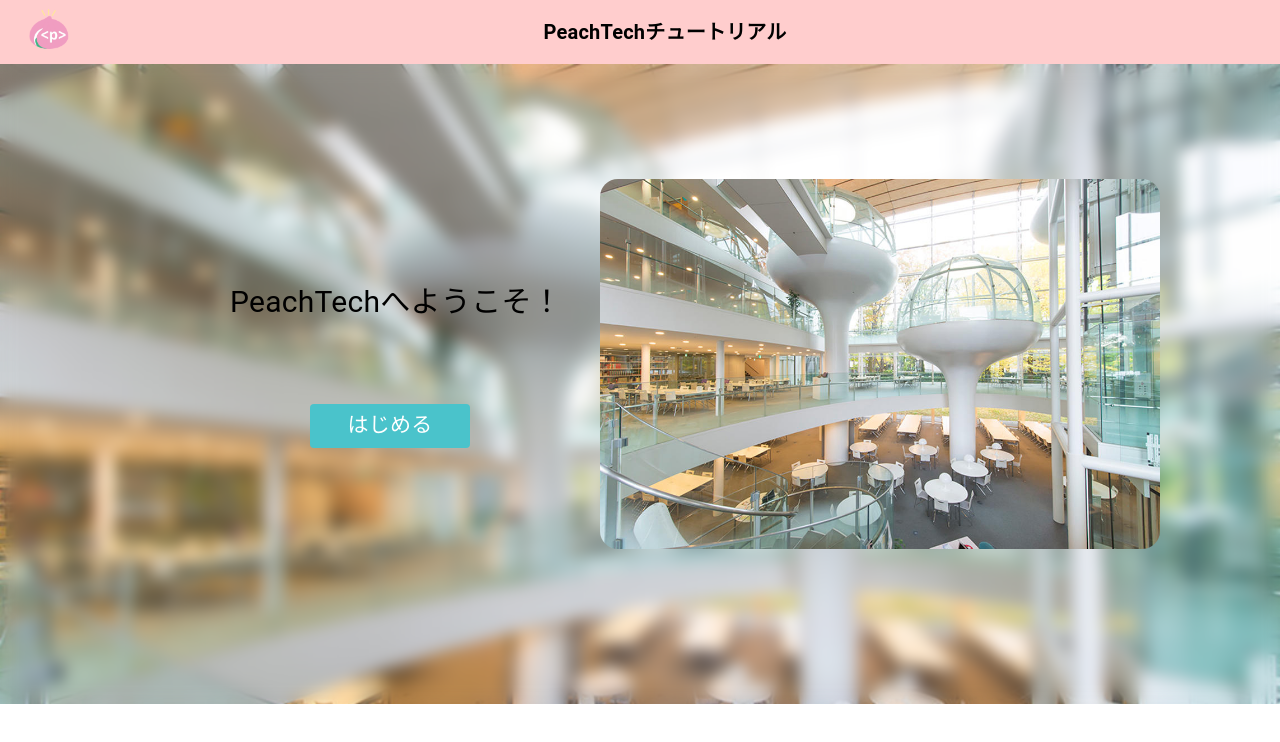
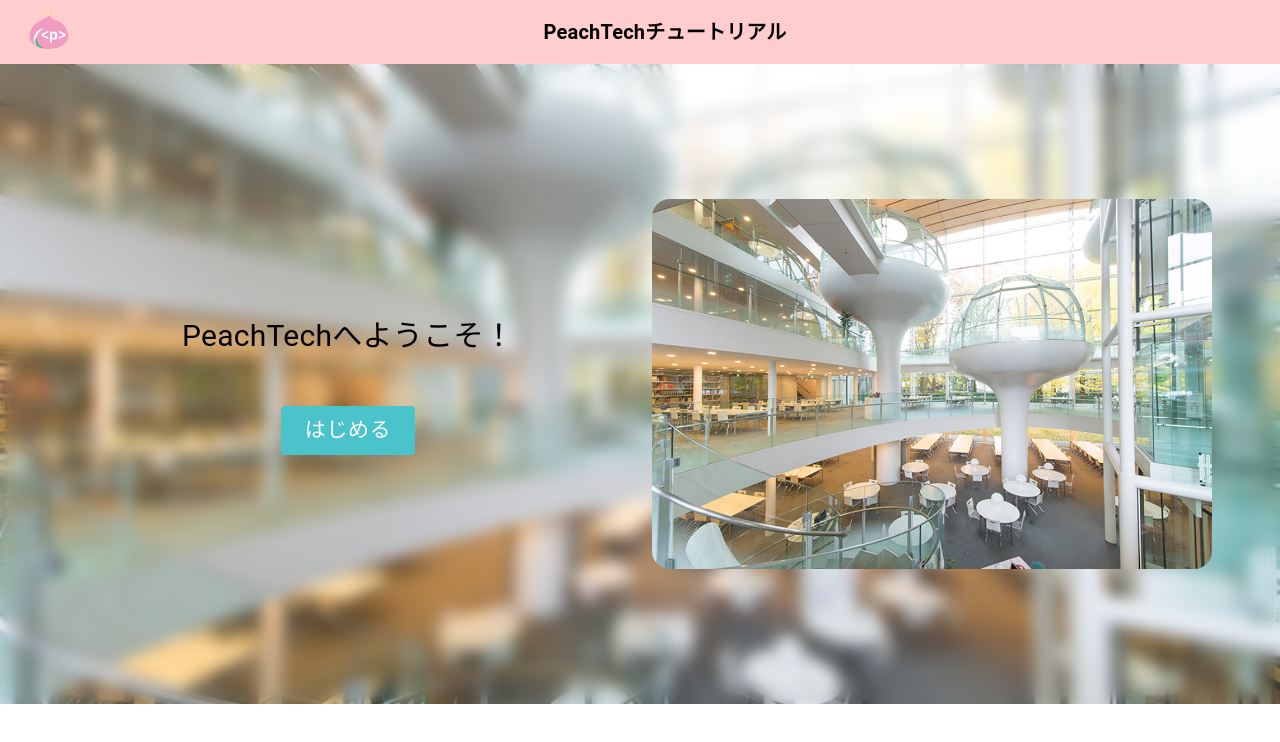
Before and after one commit to Peach-Tech0927/PeachTech-tutorial, a Next.js app: page / in a window 1280 px wide. Shown: the top 742 px of the page. Built offline with nearby package versions, Linux system fonts and the light colour scheme.

Commit message:
要素を絶対配置からフレックスボックスでの配置に修正

```diff
--- a/app/components/first-view.tsx
+++ b/app/components/first-view.tsx
@@ -6,47 +6,57 @@ const FirstView = () => {
   return (
     <Box
       height={{ xs: "65vh", md: "80vh" }}
-      position={"relative"}
-      bgcolor={"#CECECE"} //いらないかも
       sx={{
         backgroundImage: `url("/img/seikei-library.jpeg")`,
         backgroundSize: "cover",
-        backgroundRepeat: "no-repeat",
+        backgroundPosition: "center",
       }}
     >
       <Box
-        display="flex"
-        flexDirection="column"
-        alignItems="center"
-        justifyContent="center"
-        position={"absolute"}
         width={"100%"}
         height={"100%"}
         sx={{ WebkitBackdropFilter: "blue(8px)", backdropFilter: "blur(8px)" }}
       >
-        <Typography
-          fontSize={{ xs: 22, md: 30 }}
-          position={"absolute"}
-          top={{ xs: 360, md: 215 }}
-          left={{ md: 230 }}
+        <Box
+          height={"100%"}
+          display={"flex"}
+          alignItems={"center"}
+          justifyContent={"center"}
+          flexDirection={{ xs: "column-reverse", md: "row" }}
+          mx={{ md: 7 }} //2つのBoxを横並びにする
         >
+          <Box
+            width={"100%"}
+            display={"flex"}
+            alignItems={"center"}
+            justifyContent={"center"}
+            flexDirection={"column"} //TypographyとButtonを縦並びにする
+            m={{ xs: 6, md: 0 }}
+          >
+            <Typography fontSize={{ xs: 22, md: 30 }} my={{ xs: 2, md: 3 }}>
               PeachTechへようこそ！
             </Typography>
             <Button
               sx={{
-            width: { xs: 120, md: 160 },
+                px: { xs: 1, md: 3 },
+                my: { xs: 1, md: 3 },
                 color: "white",
                 bgcolor: "#4AC3CB",
-            position: "absolute",
-            top: { xs: 430, md: 340 },
-            left: { md: 310 },
+                fontSize: { xs: 15, md: 21 },
                 "&:hover": {
-              background: "#F9A9A9",
+                  background: "#01B1BC",
                 },
               }}
             >
-          <Typography fontSize={{ xs: 15, md: 21 }}>はじめる</Typography>
+              はじめる
             </Button>
+          </Box>
+          <Box
+            width={"100%"}
+            display={"flex"}
+            alignItems={"center"}
+            justifyContent={"center"}
+          >
             <StyledImage
               width={560}
               height={370}
@@ -55,21 +65,18 @@ const FirstView = () => {
             />
           </Box>
         </Box>
+      </Box>
+    </Box>
   );
 };
 
 const StyledImage = styled(Image)(({ theme }) => ({
-  position: "absolute",
-  top: 115,
-  right: 120,
   borderRadius: 18,
-
   [theme.breakpoints.down("md")]: {
-    position: "absolute",
     width: 340,
     height: 235,
-    top: 60,
     borderRadius: 7,
+    margin: 15,
   },
 }));
 
```
Lines whose indentation alone changed are shown as unchanged.
